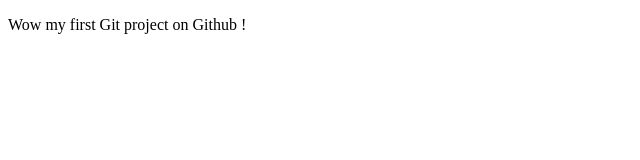
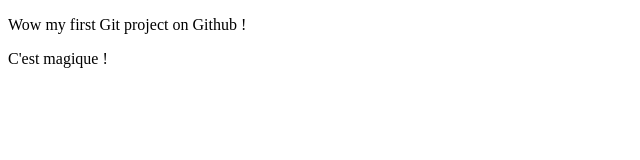
Before and after one commit to agegeekokou/git-init, a plain HTML site: page index.html in a window 1280 px wide. Shown: the full height of the page, 0-640 px from the left. Drawn offline with Linux system fonts and the light colour scheme.

Commit message:
adding new paragraph

```diff
--- a/index.html
+++ b/index.html
@@ -8,6 +8,6 @@
 </head>
 <body>
     <p>Wow my first Git project on Github !</p>
-
+    <p>C'est magique !</p>
 </body>
 </html>
```
